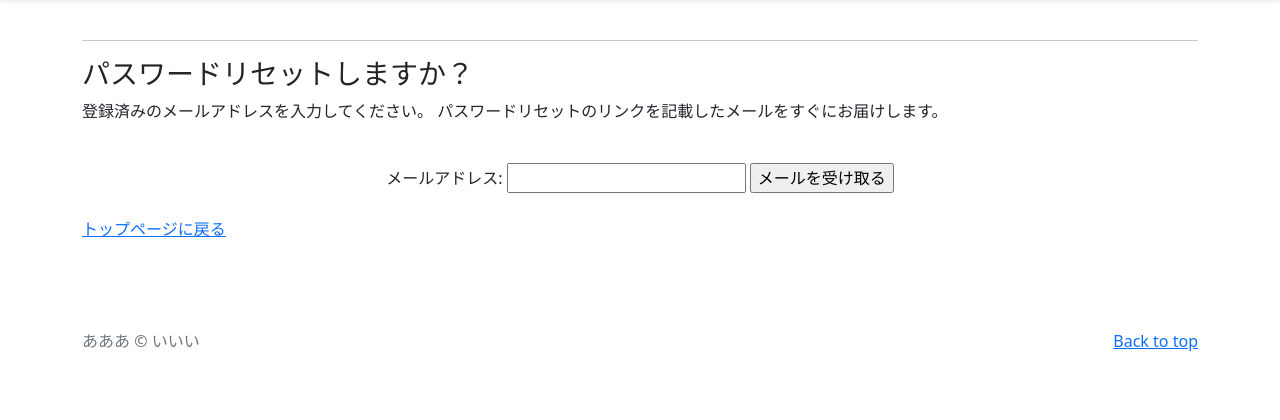
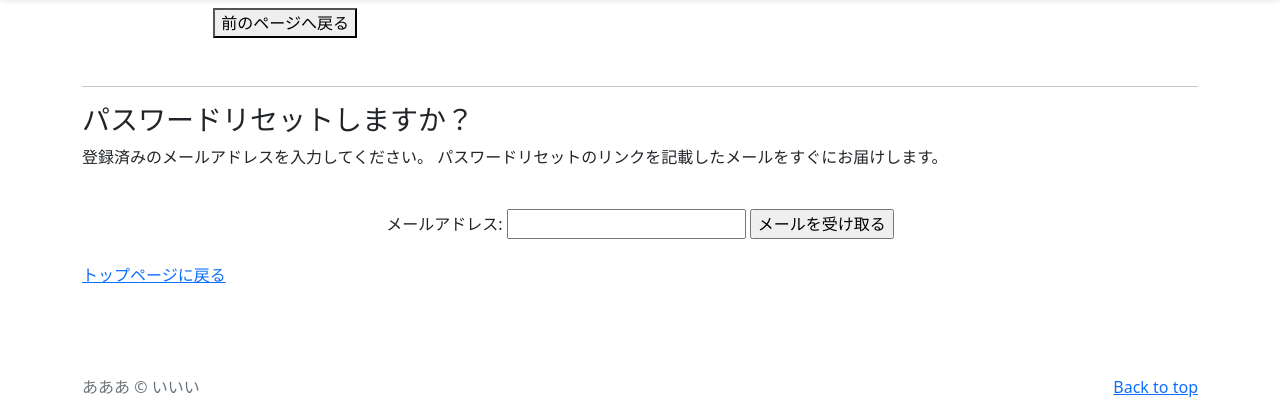
Before and after one commit to VCtoyohitotakeuchi/Picsta_Project3, a Django app: page /password_reset/ in a window 1280 px wide. Shown: the part 56-476 px from the top of the page. Run offline with Django 4.2, Linux system fonts and the light colour scheme.

Commit message:
戻るボタン実装

```diff
--- a/photo/templates/base.html
+++ b/photo/templates/base.html
@@ -93,8 +93,10 @@
 <main>
 <!--<main>タグの要素をすべて削除して以下に書き換え-->
 <!--メインコンテンツの本体部分は各ページのテンプレートで埋め込む-->
+  <div class="col offset-2 py-2">
+    <button type="button" onclick="history.back()">前のページへ戻る</button>
+  </div>
   {% block contents %}{% endblock %}
-
 
 </main>
 <!-- フッター -->
```
